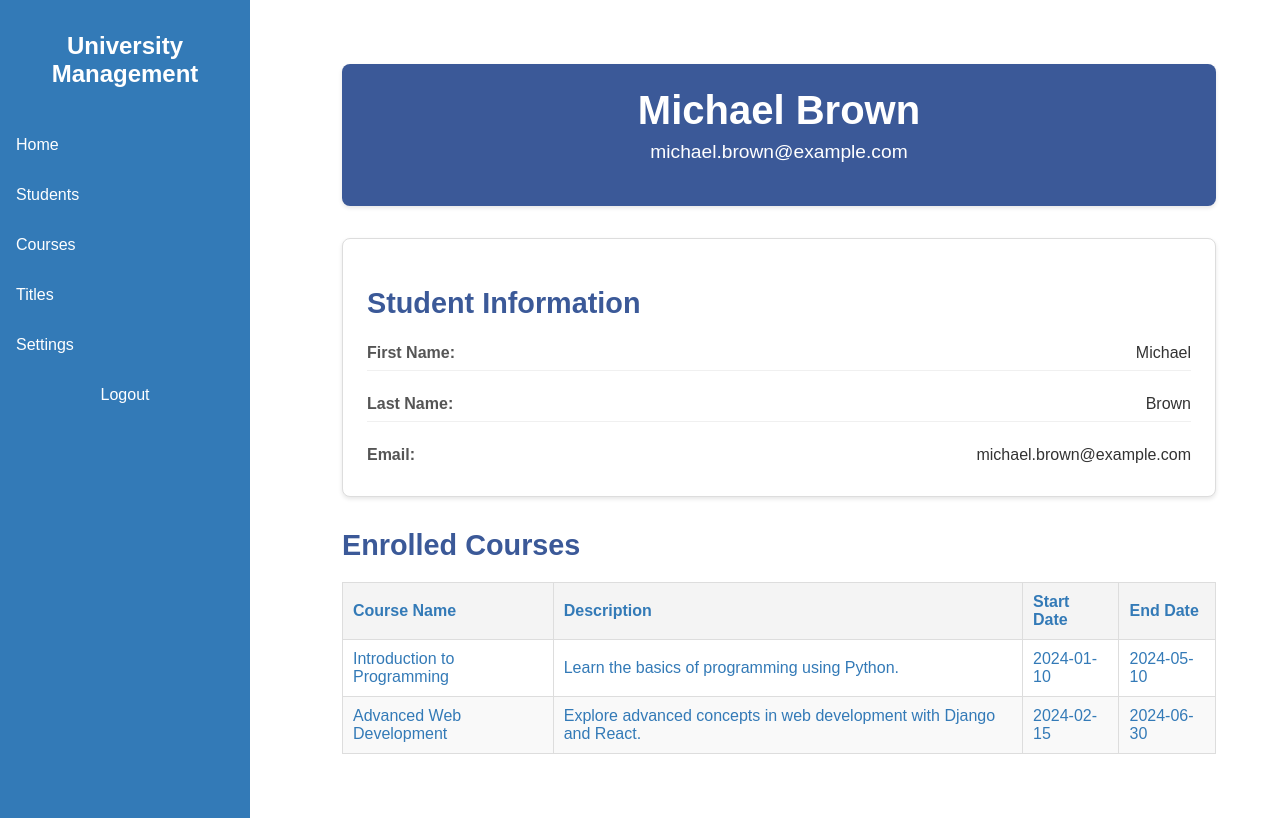
After one commit to alfamike/University-Management-Project-Django, a Django app: page /students/1/ in a window 1280 px wide. The commit adds this page. Run offline with Django 5.2, Linux system fonts and the light colour scheme.

Commit message:
Added: - Added basic student record page

```diff
--- a/university_management/registration_app/templates/students/student_list.html
+++ b/university_management/registration_app/templates/students/student_list.html
@@ -45,7 +45,7 @@
         <tbody id="student-list">
             {% for student in page_obj %}
                 <tr>
-                    <td>{{ student.first_name }} {{ student.last_name }}</td>
+                    <td><a href="{% url 'student_record' student.id %}">{{ student.first_name }} {{ student.last_name }}</a></td>
                     <td>{{ student.email }}</td>
                 </tr>
             {% empty %}
--- /dev/null
+++ b/university_management/registration_app/templates/students/student_record.html
@@ -0,0 +1,170 @@
+{% extends 'base.html' %}
+
+{% block title %}Student Detail{% endblock %}
+
+{% block content %}
+<div class="student-detail-container">
+    <!-- Header Section -->
+    <div class="student-header">
+        <h1 class="page-title">{{ student.first_name }} {{ student.last_name }}</h1>
+        <p class="student-email">{{ student.email }}</p>
+    </div>
+
+    <!-- Details Section -->
+    <div class="student-details">
+        <div class="details-card">
+            <h2 class="details-title">Student Information</h2>
+            <div class="details-content">
+                <div class="detail-item">
+                    <span class="detail-label">First Name:</span>
+                    <span class="detail-value">{{ student.first_name }}</span>
+                </div>
+                <div class="detail-item">
+                    <span class="detail-label">Last Name:</span>
+                    <span class="detail-value">{{ student.last_name }}</span>
+                </div>
+                <div class="detail-item">
+                    <span class="detail-label">Email:</span>
+                    <span class="detail-value">{{ student.email }}</span>
+                </div>
+<!--                <div class="detail-item">-->
+<!--                    <span class="detail-label">Enrollment Date:</span>-->
+<!--                    <span class="detail-value">{{ student.enrollment_date }}</span>-->
+<!--                </div>-->
+            </div>
+        </div>
+    </div>
+
+    <!-- Related Courses Section -->
+    <div class="related-courses">
+        <h2 class="details-title">Enrolled Courses</h2>
+        {% if student.courses %}
+            <table class="table">
+                <thead>
+                    <tr>
+                        <th>Course Name</th>
+                        <th>Description</th>
+                        <th>Start Date</th>
+                        <th>End Date</th>
+                    </tr>
+                </thead>
+                <tbody>
+                    {% for course in student.courses %}
+                        <tr>
+                            <td>{{ course.name }}</td>
+                            <td>{{ course.description }}</td>
+                            <td>{{ course.start_date }}</td>
+                            <td>{{ course.end_date }}</td>
+                        </tr>
+                    {% endfor %}
+                </tbody>
+            </table>
+        {% else %}
+            <p class="no-courses">This student is not enrolled in any courses.</p>
+        {% endif %}
+    </div>
+</div>
+
+<style>
+    .student-detail-container {
+        padding: 2rem;
+    }
+
+    .student-header {
+        background-color: #3B5998;
+        color: white;
+        padding: 1.5rem;
+        border-radius: 8px;
+        box-shadow: 0 2px 4px rgba(0, 0, 0, 0.1);
+        margin-bottom: 2rem;
+        text-align: center;
+    }
+
+    .student-header .page-title {
+        font-size: 2.5rem;
+        margin: 0;
+    }
+
+    .student-header .student-email {
+        font-size: 1.2rem;
+        margin-top: 0.5rem;
+    }
+
+    .student-details {
+        margin-bottom: 2rem;
+    }
+
+    .details-card {
+        background-color: #fff;
+        border: 1px solid #ddd;
+        border-radius: 8px;
+        padding: 1.5rem;
+        box-shadow: 0 2px 4px rgba(0, 0, 0, 0.1);
+    }
+
+    .details-title {
+        font-size: 1.8rem;
+        margin-bottom: 1rem;
+        color: #3B5998;
+        text-align: left;
+    }
+
+    .details-content {
+        display: flex;
+        flex-direction: column;
+        gap: 1rem;
+    }
+
+    .detail-item {
+        display: flex;
+        justify-content: space-between;
+        padding: 0.5rem 0;
+        border-bottom: 1px solid #f0f0f0;
+    }
+
+    .detail-item:last-child {
+        border-bottom: none;
+    }
+
+    .detail-label {
+        font-weight: bold;
+        color: #555;
+    }
+
+    .detail-value {
+        color: #333;
+    }
+
+    .related-courses {
+        margin-top: 2rem;
+    }
+
+    .related-courses .table {
+        width: 100%;
+        border-collapse: collapse;
+    }
+
+    .related-courses .table th,
+    .related-courses .table td {
+        border: 1px solid #ddd;
+        padding: 10px;
+        text-align: left;
+    }
+
+    .related-courses .table th {
+        background-color: #f4f4f4;
+    }
+
+    .related-courses .table tr:nth-child(even) {
+        background-color: #f9f9f9;
+    }
+
+    .related-courses .no-courses {
+        font-size: 1.2rem;
+        color: #888;
+        text-align: center;
+        margin-top: 1rem;
+    }
+</style>
+
+{% endblock %}
--- a/university_management/registration_app/views.py
+++ b/university_management/registration_app/views.py
@@ -13,6 +13,7 @@ from registration_app.services_fabric import services_student, services_course
 from .forms.form_course import CourseForm
 from .forms.form_student import StudentForm
 from .forms.form_title import TitleForm
+from .models import Student, Course
 
 
 # login_hug("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")
@@ -131,51 +132,61 @@ def student_list(request):
     # students = services_student.get_all_students()
     students = [
         {
+            "id": 1,
             "first_name": "John",
             "last_name": "Doe",
             "email": "john.doe@example.com"
         },
         {
+            "id": 2,
             "first_name": "Jane",
             "last_name": "Smith",
             "email": "jane.smith@example.com"
         },
         {
+            "id": 3,
             "first_name": "Robert",
             "last_name": "Johnson",
             "email": "robert.johnson@example.com"
         },
         {
+            "id": 4,
             "first_name": "Emily",
             "last_name": "Davis",
             "email": "emily.davis@example.com"
         },
         {
+            "id": 5,
             "first_name": "Michael",
             "last_name": "Brown",
             "email": "michael.brown@example.com"
         },
         {
+            "id": 6,
             "first_name": "Sarah",
             "last_name": "Wilson",
             "email": "sarah.wilson@example.com"
         },
         {
+            "id": 7,
             "first_name": "David",
             "last_name": "Taylor",
             "email": "david.taylor@example.com"
         },
         {
+            "id": 8,
             "first_name": "Olivia",
             "last_name": "Anderson",
             "email": "olivia.anderson@example.com"
         },
         {
+            "id": 9,
             "first_name": "Daniel",
             "last_name": "Thomas",
             "email": "daniel.thomas@example.com"
         },
         {
+            "id": 10,
             "first_name": "Sophia",
             "last_name": "Moore",
             "email": "sophia.moore@example.com"
@@ -237,6 +248,7 @@ def student_list(request):
         student_data = []
         for student in page_obj:
             student_data.append({
+                'id': student.id,
                 'first_name': student.first_name,
                 'last_name': student.last_name,
                 'email': student.email,
@@ -396,3 +408,18 @@ def course_list(request):
         'title_filter': title_filter,
         'year_filter': year_filter,
     })
+
+
+def student_record(request, pk):
+    student = {
+        'id': 5, 'first_name': 'Michael', 'last_name': 'Brown', 'email': 'michael.brown@example.com', 'courses': [
+            {"id": 1, "name": "Introduction to Programming",
+             "description": "Learn the basics of programming using Python.", "start_date": "2024-01-10",
+             "end_date": "2024-05-10"},
+            {"id": 2, "name": "Advanced Web Development",
+             "description": "Explore advanced concepts in web development with Django and React.",
+             "start_date": "2024-02-15", "end_date": "2024-06-30"}, ]}
+
+    # TODO
+    # student = services_student.query_student(pk)
+    return render(request, 'students/student_record.html', {'student': student})
--- a/university_management/university_management/urls.py
+++ b/university_management/university_management/urls.py
@@ -43,6 +43,7 @@ urlpatterns = [
     # Student
     path('createStudent/', views.create_student, name='create_student'),
     path('students/', views.student_list, name='student_list'),
+    path('students/<int:pk>/', views.student_record, name='student_record'),
 
     # Course
     path('createCourse/', views.create_course, name='create_course'),
```
Also changed, not shown: university_management/registration_app/services_fabric/services_student.py (+19 -0 lines).
